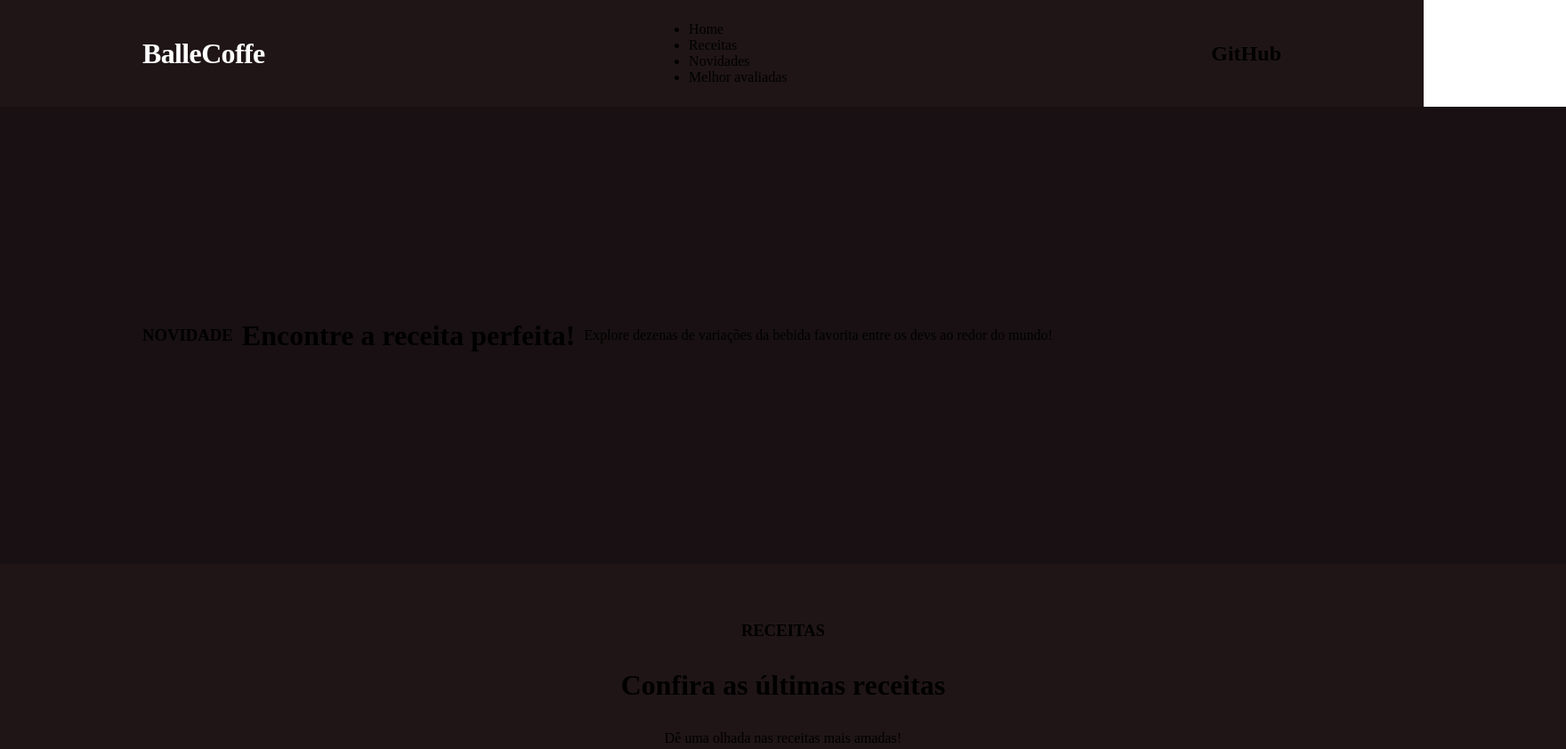
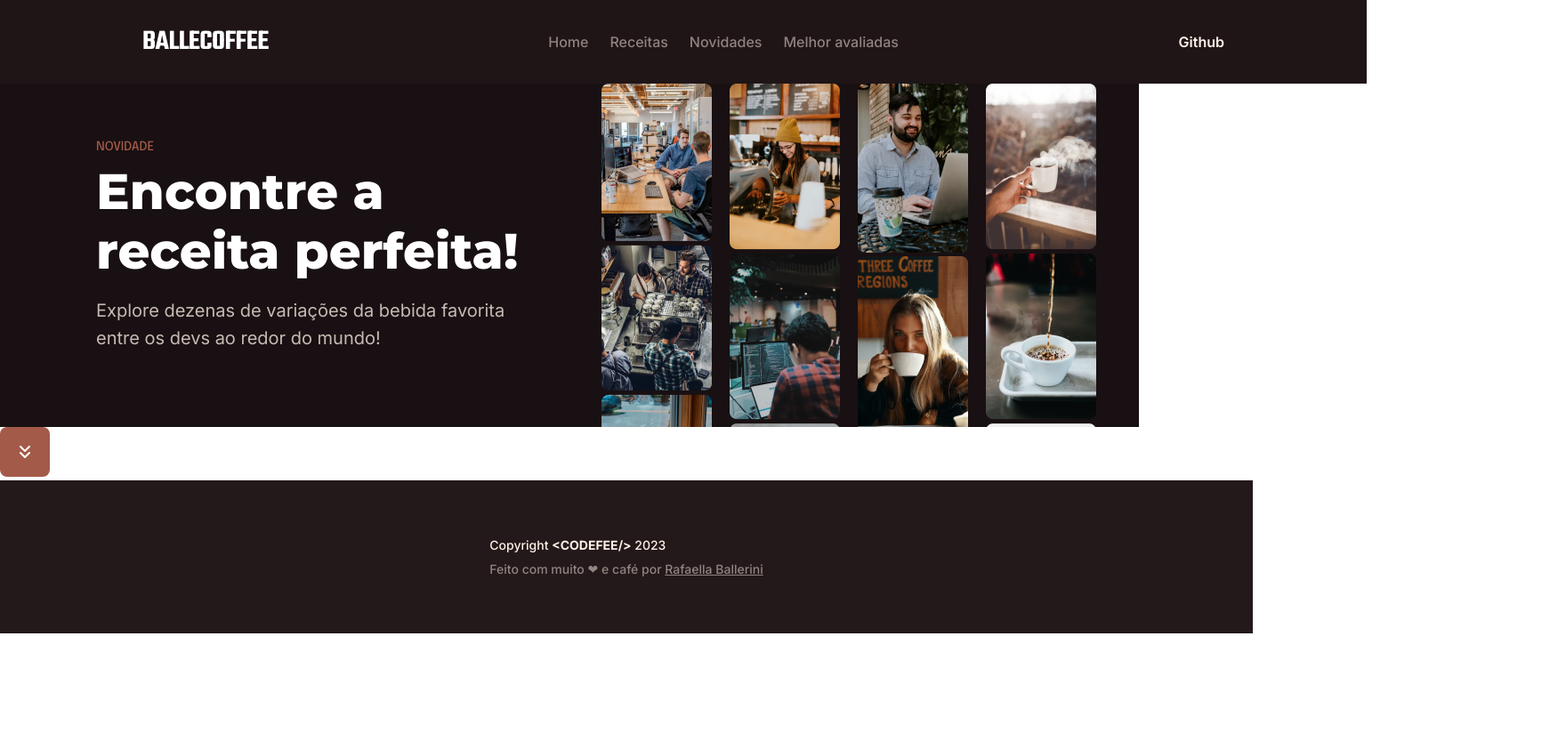
Before and after one commit to steffaneleal/Landing-Page---BalleCoffe, a plain HTML site: page index.html in a window 1280 px wide. Shown: the top 842 px of the page at 89% size, 1760 px wide, since content can reach past the window. After the commit the page ends 800 px from the top, so only its background shows below. Drawn offline with Linux system fonts and the light colour scheme.

Commit message:
versão 1

```diff
--- a/footer.css
+++ b/footer.css
@@ -1,53 +1,7 @@
+@import url('https://fonts.googleapis.com/css2?family=Epilogue:wght@100;200;300;400;500;600;700;800;900&family=Inter:wght@100;200;300;400;500;600;700;800;900&family=Montserrat:wght@100;200;300;400;500;600;700;800;900&family=Teko:wght@300;400;500;600;700&display=swap');
+
 *{
     padding: 0%;
     margin: 0%;
     text-decoration: none;
 }
-
-#ballecoffee-footer{
-    display: flex;
-    padding: 4rem var(--Padding-X---Grid, 10rem); /*pesquisar o que é isso*/
-    flex-direction: column;
-    justify-content: center;
-    align-items: center;
-    gap: 0.625rem;
-    align-self: stretch;
-    background: #23181A;
-}
-
-#ballecoffee-footer h1{
-    color: #FFF2E7;
-    font-family: Inter;
-    font-size: 0.875rem;
-    font-style: normal;
-    font-weight: 500;
-    line-height: normal;
-}
-
-#ballecoffee-footer h1 span{
-    color: #FFF2E7;
-    font-family: Inter;
-    font-size: 0.875rem;
-    font-style: normal;
-    font-weight: 700;
-    line-height: normal;
-}
-
-#ballecoffee-footer h2{
-    color: rgba(255, 242, 231, 0.50);
-    font-family: Inter;
-    font-size: 0.875rem;
-    font-style: normal;
-    font-weight: 500;
-    line-height: normal;
-}
-
-#ballecoffee-footer h2 span{
-    color: rgba(255, 242, 231, 0.50);
-    font-family: Inter;
-    font-size: 0.875rem;
-    font-style: normal;
-    font-weight: 500;
-    line-height: normal;
-    text-decoration-line: underline;
-}
--- a/header.css
+++ b/header.css
@@ -1,19 +1,24 @@
+@import url('https://fonts.googleapis.com/css2?family=Epilogue:wght@100;200;300;400;500;600;700;800;900&family=Inter:wght@100;200;300;400;500;600;700;800;900&family=Montserrat:wght@100;200;300;400;500;600;700;800;900&family=Teko:wght@300;400;500;600;700&display=swap');
+
 *{
     padding: 0%;
     margin: 0%;
     text-decoration: none;
 }
 
-#ballecoffee-header{
+#header{
+    background: #1F1517;
+    width: 76rem;
+    height: auto;
+
     display: flex;
-    width: 100%;
-    padding: 1.5rem var(--Padding-X---Grid, 10rem);
     justify-content: space-between;
     align-items: center;
-    background: #1F1517;
+
+    padding: 1.5rem 10rem;
 }
 
-#ballecoffee-header h1{
+#header h1{
     color: #FFF;
     leading-trim: both;
     text-edge: cap;
@@ -24,3 +29,154 @@
     line-height: normal;
     letter-spacing: -0.04rem;
 }
+
+.header-navbar{
+    display: flex;
+    justify-content: space-between;
+    gap: 1.5rem;
+}
+
+.header-navbar-item{
+    color: rgba(255, 242, 231, 0.50);
+    font-family: Inter;
+    font-size: 1rem;
+    font-style: normal;
+    font-weight: 500;
+    line-height: normal;
+}
+
+.header-navbar-item :hover{
+    color: #FFF2E7;
+    font-family: Inter;
+    font-size: 1rem;
+    font-style: normal;
+    font-weight: 600;
+    line-height: normal;
+}
+
+#header h2{
+    color: #FFF2E7;
+    font-family: Inter;
+    font-size: 1rem;
+    font-style: normal;
+    font-weight: 600;
+    line-height: normal;
+}
+
+#novidade{
+    background:#181012;
+    width: 100%;
+    height: 24.125rem;
+
+    display: flex;
+    justify-content: space-around;
+}
+
+.novidade-text h3{
+    padding-left: 4rem;
+    padding-top: 4rem;
+    color: #A45A49;
+    font-family: Epilogue;
+    font-size: 0.875rem;
+    font-style: normal;
+    font-weight: 500;
+    line-height: normal;
+}
+
+.novidade-text h1{
+    width: 30rem;
+    height: 8.375rem;
+    padding-left: 4rem;
+    padding-top: 0.62rem;
+
+    color: #FFF;
+    font-family: Montserrat;
+    font-size: 3.5rem;
+    font-style: normal;
+    font-weight: 800;
+    line-height: 120%;
+}
+
+.novidade-text p{
+    width: 30rem;
+    height: 3.875rem;
+    padding-left: 4rem;
+    padding-top: 1.12rem;
+
+    color: #C7BAB3;
+    font-family: Inter;
+    font-size: 1.25rem;
+    font-style: normal;
+    font-weight: 400;
+    line-height: 156%; /* 1.95rem */
+
+}
+
+
+.novidade-imagens{
+    width: 35rem;
+    gap: 1rem;
+    display: flex;
+    justify-content: stretch;
+    overflow: hidden;
+}
+
+.novidade-img1{}
+
+.brown-button{
+    background: #A45A49;
+    border-radius: 0.5rem;
+    padding: 1rem;
+
+}
+
+
+
+#footer{
+    background: #23181A;;
+    width: 100%;
+    height: auto;
+
+    display: grid;
+    gap: 0.62rem;
+    justify-content: center;
+    align-items: center;
+    padding: 4rem;
+}
+
+#footer h2{
+    color: #FFF2E7;
+    font-family: Inter;
+    font-size: 0.875rem;
+    font-style: normal;
+    font-weight: 500;
+    line-height: normal;
+}
+
+#footer h2 span{
+    color: #FFF2E7;
+    font-family: Inter;
+    font-size: 0.875rem;
+    font-style: normal;
+    font-weight: 700;
+    line-height: normal;
+}
+
+#footer h3{
+    color: rgba(255, 242, 231, 0.50);
+    font-family: Inter;
+    font-size: 0.875rem;
+    font-style: normal;
+    font-weight: 500;
+    line-height: normal;
+}
+
+#footer h3 span{
+    color: rgba(255, 242, 231, 0.50);
+    font-family: Inter;
+    font-size: 0.875rem;
+    font-style: normal;
+    font-weight: 500;
+    line-height: normal;
+    text-decoration-line: underline;
+}
--- a/index.html
+++ b/index.html
@@ -11,48 +11,57 @@
     <link rel="stylesheet" href="receitas.css">
 </head>
 <body>
-    <header id="ballecoffee-header">
-        <h1>BalleCoffe</h1>
-        <nav>
-            <ul>
-                <li>Home</li>
-                <li>Receitas</li>
-                <li>Novidades</li>
-                <li>Melhor avaliadas</li>
-            </ul>
-        </nav>
-        <h2>GitHub</h2>
+    <header id="header">
+        <h1>BALLECOFFEE</h1>
+        <div class="header-navbar">
+            <a class="header-navbar-item" href="#header">Home</a>
+            <a class="header-navbar-item" href="#header">Receitas</a>
+            <a class="header-navbar-item" href="#header">Novidades</a>
+            <a class="header-navbar-item" href="#header">Melhor avaliadas</a>
+        </div>
+        <h2>Github</h2>
     </header>
-
-    <div id="ballecoffee-novidade">
-        <h3>NOVIDADE</h3>
-        <h1>Encontre a receita perfeita!</h1>
-        <p>Explore dezenas de variações da bebida favorita entre os <span>devs</span> ao redor do mundo!</p>
-    </div>
-
-    <div id="ballecoffee-receitas">
-        <h3>RECEITAS</h3>
-        <h1>Confira as últimas receitas</h1>
-        <p>Dê uma olhada nas receitas mais amadas!</p>
-        <div class="ballecoffee-receitas-cards">
-            <div class="card">
-
+    <div id="novidade">
+        <div class="novidade-text">
+            <h3>NOVIDADE</h3>
+            <h1>Encontre a receita perfeita!</h1>
+            <p>Explore dezenas de variações da bebida favorita
+                entre os <span>devs</span> ao redor do mundo!
+            </p>
+        </div>
+        <div class="novidade-imagens">
+            <div class="novidade-img1">
+                <img src="assets/novidades/image 17.png" alt="">
+                <img src="assets/novidades/image 15.png" alt="">
+                <img src="assets/novidades/image 13.png" alt="">
             </div>
-            <div class="card">
-
+            <div class="novidade-img2">
+                <img src="assets/novidades/image 14.png" alt="">
+                <img src="assets/novidades/image 12.png" alt="">
+                <img src="assets/novidades/image 10.png" alt="">
             </div>
-            <div class="card">
-
+            <div class="novidade-img3">
+                <img src="assets/novidades/image 16.png" alt="">
+                <img src="assets/novidades/image 18.png" alt="">
+                <img src="assets/novidades/image 11.png" alt="">
             </div>
-            <div class="card">
-
+            <div class="novidades-img4">
+                <img src="assets/novidades/image 14(1).png" alt="">
+                <img src="assets/novidades/image 12(1).png" alt="">
+                <img src="assets/novidades/image 10(1).png" alt="">
             </div>
         </div>
     </div>
 
-    <footer id="ballecoffee-footer">
-        <h1>Copyright <span>CODEFEE</span> 2023</h1> <!colocar o negócio no  codefee dps>
-        <h2>Feito com muito ❤ e café por <span>Rafaella Ballerini</span></h2>
+
+    <img class="brown-button" src="assets/chevrons-down.svg" alt="">
+
+    <div id="receitas">
+
+
+    <footer id="footer">
+        <h2>Copyright <span>&lt;CODEFEE/&gt;</span> 2023</h2>
+        <h3>Feito com muito ❤ e café por <span>Rafaella Ballerini</span></h3>
     </footer>
 </body>
 </html>
--- a/novidade.css
+++ b/novidade.css
@@ -1,16 +1,7 @@
+@import url('https://fonts.googleapis.com/css2?family=Epilogue:wght@100;200;300;400;500;600;700;800;900&family=Inter:wght@100;200;300;400;500;600;700;800;900&family=Montserrat:wght@100;200;300;400;500;600;700;800;900&family=Teko:wght@300;400;500;600;700&display=swap');
+
 *{
     padding: 0%;
     margin: 0%;
     text-decoration: none;
 }
-
-#ballecoffee-novidade{
-    width: 100%;
-    height: 24.125rem;
-    display: flex;
-    width: 90rem;
-    padding: 4rem var(--Padding-X---Grid, 10rem);
-    align-items: center;
-    gap: 0.625rem;
-    background: #181012;
-}
--- a/receitas.css
+++ b/receitas.css
@@ -1,17 +1,7 @@
+@import url('https://fonts.googleapis.com/css2?family=Epilogue:wght@100;200;300;400;500;600;700;800;900&family=Inter:wght@100;200;300;400;500;600;700;800;900&family=Montserrat:wght@100;200;300;400;500;600;700;800;900&family=Teko:wght@300;400;500;600;700&display=swap');
+
 *{
     padding: 0%;
     margin: 0%;
     text-decoration: none;
 }
-
-#ballecoffee-receitas{
-    width: 100%;
-    height: 44.1875rem;
-    display: flex;
-    width: 90rem;
-    padding: 4rem var(--Padding-X---Grid, 10rem);
-    flex-direction: column;
-    align-items: center;
-    gap: 2rem;
-    background: #1F1517;
-}
```
Also changed, not shown: assets/chevrons-down.svg (added), assets/novidades/image 10(1).png (added), assets/novidades/image 10.png (added), assets/novidades/image 11.png (added), assets/novidades/image 12(1).png (added), assets/novidades/image 12.png (added), assets/novidades/image 13.png (added), assets/novidades/image 14(1).png (added), assets/novidades/image 14.png (added), assets/novidades/image 15.png (added), assets/novidades/image 16.png (added), assets/novidades/image 17.png (added), assets/novidades/image 18.png (added).
